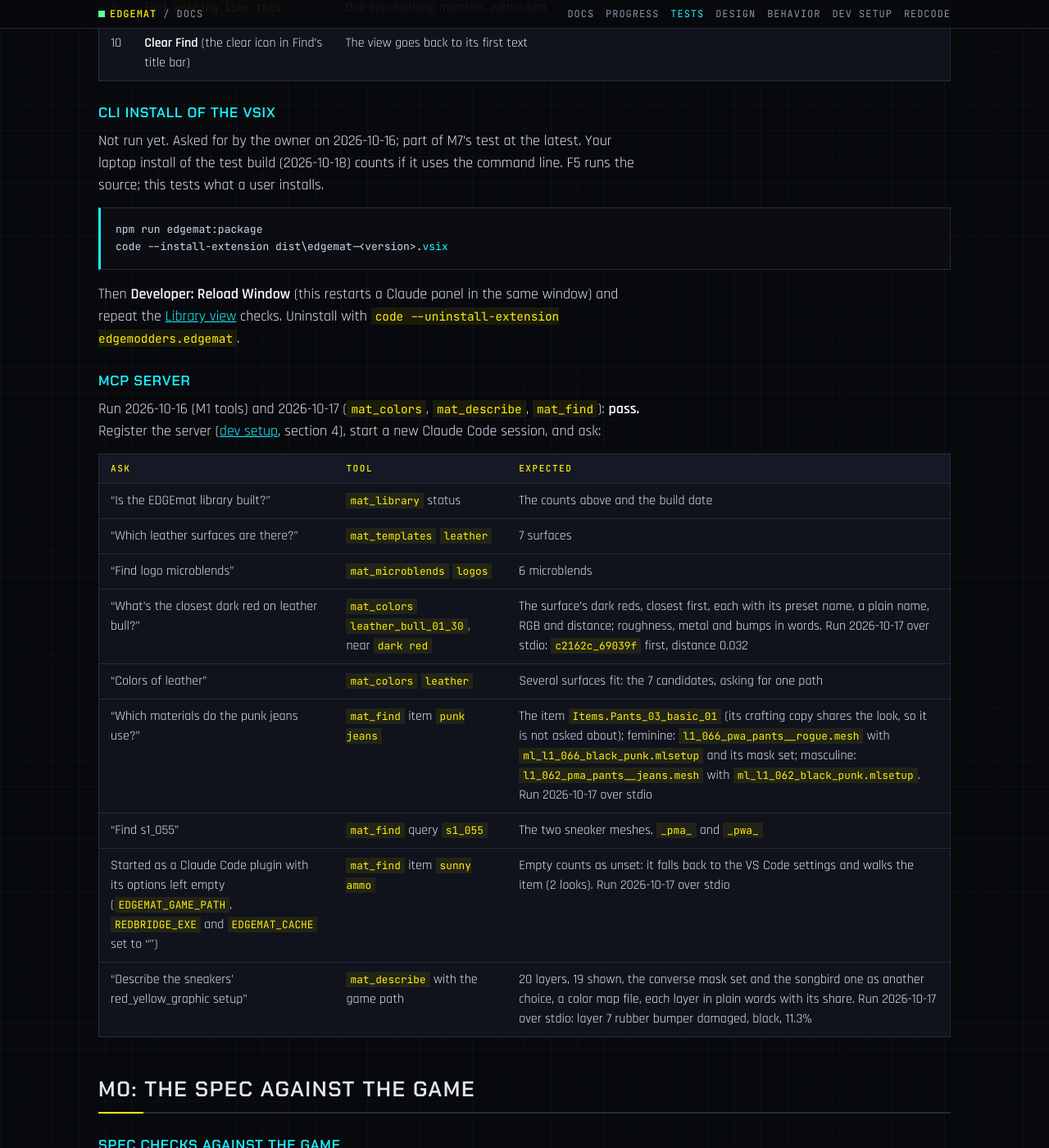
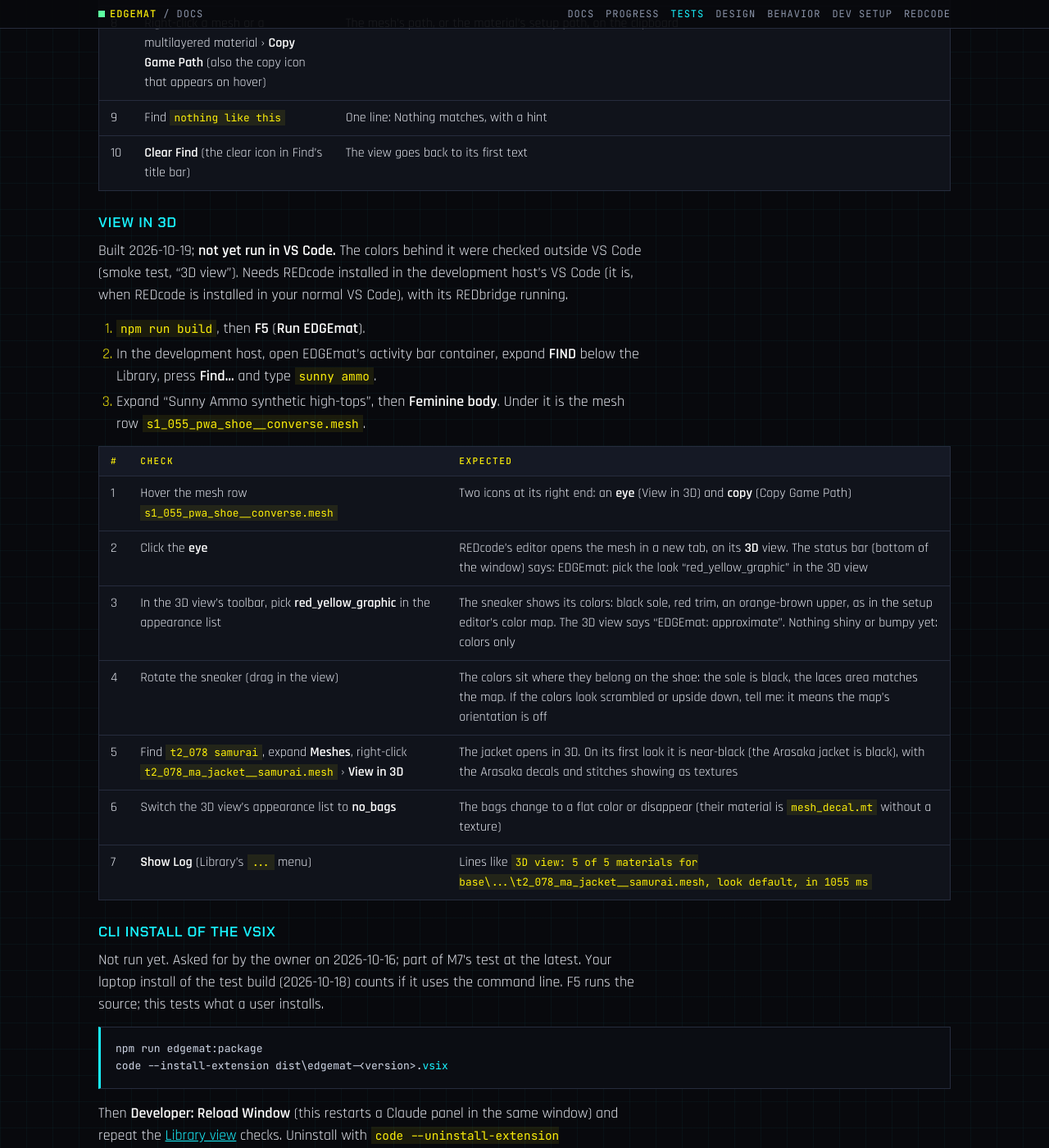
Before and after one commit to Edgemodders/EDGEmat, a Jekyll site: the page built from docs/testing.md, in a window 1280 px wide and 1400 px high, scrolled down 7329 px. Shown: the whole window at 82% size. Built offline with Jekyll 4.4.1, drawn with Linux system fonts in a browser that asks for light colours; our own code applies the rules of GitHub Pages for plain Markdown files; some of the changed text lies outside the part shown.

Commit message:
Docs: View in 3D, its hand test steps and smoke checks
Co-Authored-By: Claude Opus 5.5 <noreply@anthropic.com>

```diff
--- a/docs/testing.md
+++ b/docs/testing.md
@@ -9,12 +9,13 @@ Last updated 2026-10-17.
 | Test | Kind | Phase | Last run | Result |
 |---|---|---|---|---|
 | [Type check and build](#type-check-and-build) | Automated | M1 | 2026-10-16 | Pass |
-| [Smoke test](#smoke-test-the-library-against-the-game) | Automated, needs the game | M1, M2 | 2026-10-17 | Pass |
+| [Smoke test](#smoke-test-the-library-against-the-game) | Automated, needs the game | M1, M2 | 2026-10-19 | Pass |
 | [MCP server](#mcp-server) | By hand, over stdio | M1, M2 | 2026-10-17 | Pass |
 | [Library view](#library-view-in-vs-code) | By hand, F5 | M1 | 2026-10-17 | Pass |
 | [Surface page](#surface-page) | By hand, F5 | M2 | 2026-10-17 | Pass |
 | [Setup editor](#setup-editor) | By hand, F5 | M2 | 2026-10-17 | Pass |
 | [Find view](#find-view) | By hand, F5 | M2 | 2026-10-19 | Pass |
+| [View in 3D](#view-in-3d) | By hand, F5, with REDcode | M2 | Not run | Colors checked outside VS Code on 2026-10-19 |
 | [CLI install of the VSIX](#cli-install-of-the-vsix) | By hand | M7 at the latest | Not run | |
 | [Spec checks 1 to 10](#spec-checks-against-the-game) | Reading game files | M0 | 2026-10-14/15 | Done |
 | [In-game round 1](#in-game-round-1-colors-masks-overrides) | In the game | M0 | 2026-10-15 | Done |
@@ -52,6 +53,7 @@ Needs the game and REDbridge, found from the VS Code settings as the extension f
 | Typed colors (M2) | "dark red" on `leather_bull_01_30` finds a dark red preset (`c2162c_69039f`, distance 0.032); "banana" is refused; `#a03030` reads back as itself |
 | Setup editor data (M2) | On `ml_s1_055_pma_shoe__red_yellow_graphic.mlsetup`: 20 layers, 19 shown, layer 11 hidden (opacity 0); mask set `ml_s1_055_pma_shoe__converse_masksset` (20 masks) found beside it, of 2 in the folder; layer 7 (the sole, in-game test R1-B) is rubber bumper damaged, 11.3% of the texture; every surface found, no warnings; the 0.0.1 and oldest JSON shapes (made from the current one) read the same layers. Read in about 0.3 s with the masks cached |
 | Find (M2) | 1,997 clothing items with in-game names (8.5 s the first time, then cached); "sunny ammo high-tops" finds `Items.CasualShoes_01_basic_01` and "Pants_03_basic_01" finds `Items.Pants_03_basic_01`; the sneakers walk to two bodies (`_pwa_` and `_pma_` meshes), each with red_yellow_graphic's setup and the converse mask set; the jeans' feminine body wears `l1_066` pants; the jacket mesh's body and bags share one setup and `no_bags` hides them with `mesh_decal.mt`; a found setup opens with the mask set its material names. Each item walk takes about 0.15 to 0.35 s |
+| 3D view colors (M2) | The sneakers' `red_yellow_graphic` as a 512 px color map, in about 0.5 s; `dec_lights` left out (no color texture). The jacket's `default` look: 5 materials, the two layered ones as color maps and three decals as their own textures (`decals_arasaka_d01.xbm`, `garment_decals_d01.xbm`), in about 1 s |
 | Page images (M2) | 3 of 3 for `leather_bull_01_30`: the first in about 1.6 s while the bridge warms up, the rest in well under half a second, then instant from the cache |
 
 The counts change after a game patch. A patch that adds surfaces is fine as long as "read" matches "listing".
@@ -144,6 +146,24 @@ Built 2026-10-17. **Last run 2026-10-19 by the owner through F5: all 10 checks p
 | 9 | Find `nothing like this` | One line: Nothing matches, with a hint |
 | 10 | **Clear Find** (the clear icon in Find's title bar) | The view goes back to its first text |
 
+### View in 3D
+
+Built 2026-10-19; **not yet run in VS Code.** The colors behind it were checked outside VS Code (smoke test, "3D view"). Needs REDcode installed in the development host's VS Code (it is, when REDcode is installed in your normal VS Code), with its REDbridge running.
+
+1. `npm run build`, then **F5** (**Run EDGEmat**).
+2. In the development host, open EDGEmat's activity bar container, expand **FIND** below the Library, press **Find...** and type `sunny ammo`.
+3. Expand "Sunny Ammo synthetic high-tops", then **Feminine body**. Under it is the mesh row `s1_055_pwa_shoe__converse.mesh`.
+
+| # | Check | Expected |
+|---|---|---|
+| 1 | Hover the mesh row `s1_055_pwa_shoe__converse.mesh` | Two icons at its right end: an **eye** (View in 3D) and **copy** (Copy Game Path) |
+| 2 | Click the **eye** | REDcode's editor opens the mesh in a new tab, on its **3D** view. The status bar (bottom of the window) says: EDGEmat: pick the look "red_yellow_graphic" in the 3D view |
+| 3 | In the 3D view's toolbar, pick **red_yellow_graphic** in the appearance list | The sneaker shows its colors: black sole, red trim, an orange-brown upper, as in the setup editor's color map. The 3D view says "EDGEmat: approximate". Nothing shiny or bumpy yet: colors only |
+| 4 | Rotate the sneaker (drag in the view) | The colors sit where they belong on the shoe: the sole is black, the laces area matches the map. If the colors look scrambled or upside down, tell me: it means the map's orientation is off |
+| 5 | Find `t2_078 samurai`, expand **Meshes**, right-click `t2_078_ma_jacket__samurai.mesh` › **View in 3D** | The jacket opens in 3D. On its first look it is near-black (the Arasaka jacket is black), with the Arasaka decals and stitches showing as textures |
+| 6 | Switch the 3D view's appearance list to **no_bags** | The bags change to a flat color or disappear (their material is `mesh_decal.mt` without a texture) |
+| 7 | **Show Log** (Library's `...` menu) | Lines like `3D view: 5 of 5 materials for base\...\t2_078_ma_jacket__samurai.mesh, look default, in 1055 ms` |
+
 ### CLI install of the VSIX
 
 Not run yet. Asked for by the owner on 2026-10-16; part of M7's test at the latest. Your laptop install of the test build (2026-10-18) counts if it uses the command line. F5 runs the source; this tests what a user installs.
```
Also changed, not shown: CLAUDE.md (+2 -1 lines), docs/design.md (+2 -1 lines), docs/progress.md (+3 -1 lines), extensions/edgemat/CHANGELOG.md, extensions/edgemat/README.md.
